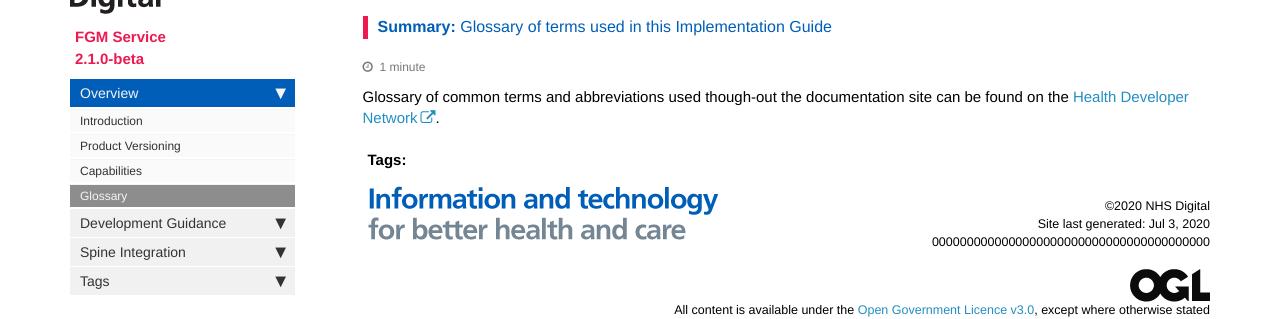
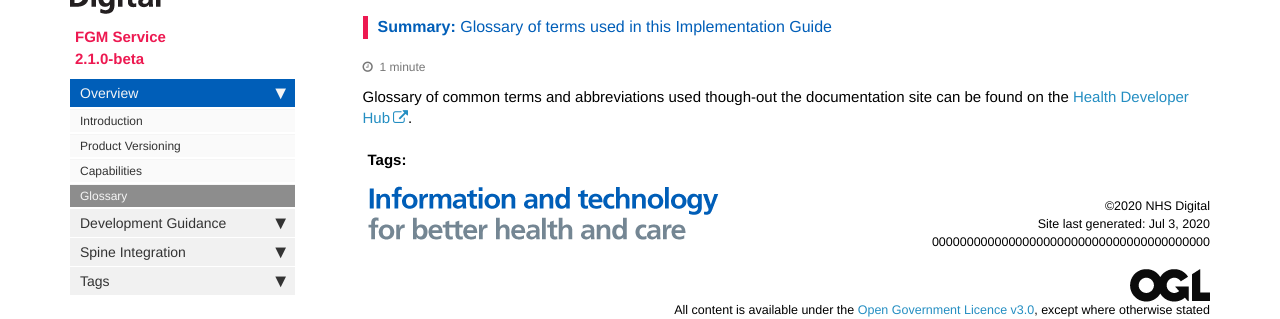
Before and after one commit to nhsconnect/fgm-risk-indication-service, a Jekyll site: the page built from pages/overview/overview_glossary.md, in a window 1280 px wide. Shown: the part 155-474 px from the top of the page. Built offline with Jekyll 4.4.1, drawn with Linux system fonts in a browser that asks for light colours; nearby versions of some CDN libraries; comment, search, counter and statistics services are not loaded.

Commit message:
Updated URL

```diff
--- a/pages/overview/overview_glossary.md
+++ b/pages/overview/overview_glossary.md
@@ -8,4 +8,4 @@ summary: "Glossary of terms used in this Implementation Guide"
 toc: false
 ---
 
-Glossary of common terms and abbreviations used though-out the documentation site can be found on the [Health Developer Network](https://developer.nhs.uk/library/glossary/).
+Glossary of common terms and abbreviations used though-out the documentation site can be found on the [Health Developer Hub](https://digital.nhs.uk/developer/guides-and-documentation/glossary-of-developer-terms).
```
